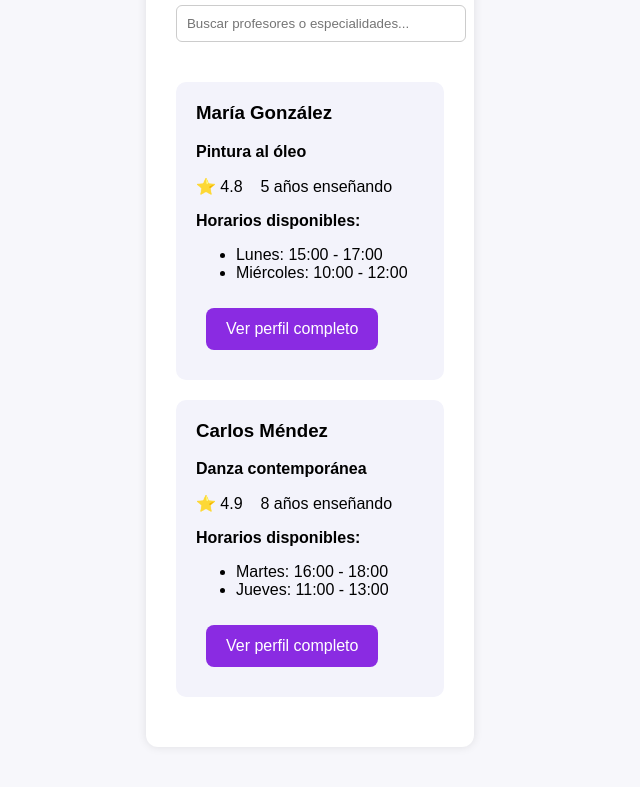
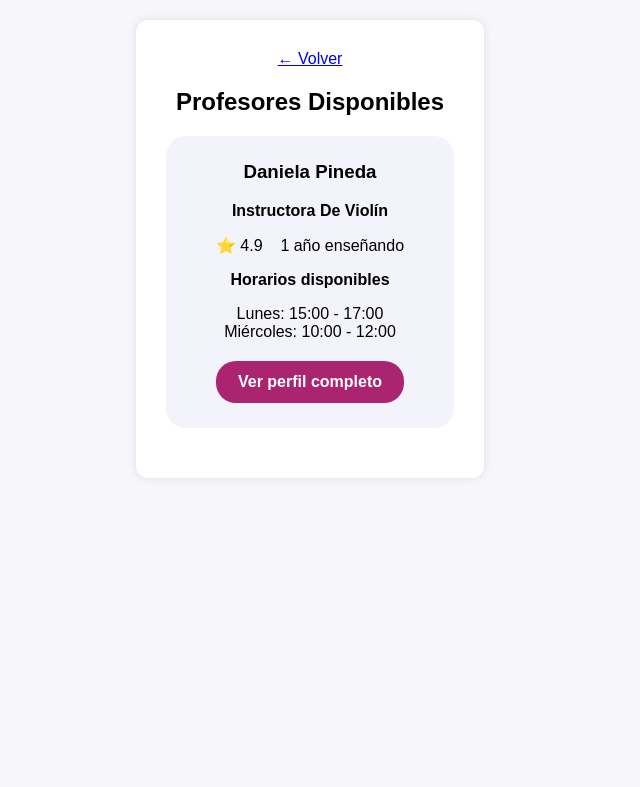
Before and after one commit to Sebas152006/AulaLibre, a plain HTML site: page profesores.html in a window 1280 px wide. Shown: the part 151-938 px from the top of the page, without its empty margins (330-970 px from the left). After the commit the page ends 800 px from the top, so only its background shows below. Drawn offline with Linux system fonts and the light colour scheme.

Commit message:
Se mejora iterfaz

```diff
--- /dev/null
+++ b/estudiante.css
@@ -0,0 +1,55 @@
+body {
+  font-family: Arial, sans-serif;
+  background-color: #f7f7fb;
+  margin: 0;
+  padding: 0;
+  justify-content: center;
+  display: grid;
+  place-items: center;
+  height: 100vh;
+}
+
+.container {
+  max-width: 500px;
+  background: #fff;
+  padding: 30px 45px;
+  border-radius: 12px;
+  box-shadow: 0 0 10px rgba(0, 0, 0, 0.1);
+  text-align: center;
+}
+
+.titulo h1 {
+    display: inline;
+    margin: 0;
+    font-size: 2.5em;
+    font-weight: bold;
+}
+.Primero {
+    color: #ab246f;
+}
+
+.Segundo {
+    color: #fb9926; /* Color para "Libre" */
+}
+
+button {
+  background-color: #ab246f;
+  color: white;
+  border: none;
+  padding: 12px 20px;
+  margin-top: 20px;
+  border-radius: 20px;
+  cursor: pointer;
+  font-size: 16px;
+  display: block;
+  width: 100%;
+  font-weight: bold;
+}
+
+button:hover {
+  background-color: #fb9926;
+}
+
+.logo {
+    width: 250px;
+}
--- /dev/null
+++ b/index.css
@@ -0,0 +1,55 @@
+body {
+  font-family: Arial, sans-serif;
+  background-color: #f7f7fb;
+  margin: 0;
+  padding: 0;
+  justify-content: center;
+  display: grid;
+  place-items: center;
+  height: 100vh;
+}
+
+.container {
+  max-width: 500px;
+  background: #fff;
+  padding: 30px 45px;
+  border-radius: 12px;
+  box-shadow: 0 0 10px rgba(0, 0, 0, 0.1);
+  text-align: center;
+}
+
+.titulo h1 {
+    display: inline;
+    margin: 0;
+    font-size: 2.5em;
+    font-weight: bold;
+}
+.Primero {
+    color: #ab246f;
+}
+
+.Segundo {
+    color: #fb9926; /* Color para "Libre" */
+}
+
+button {
+  background-color: #ab246f;
+  color: white;
+  border: none;
+  padding: 12px 20px;
+  margin-top: 20px;
+  border-radius: 20px;
+  cursor: pointer;
+  font-size: 16px;
+  display: block;
+  width: 100%;
+  font-weight: bold;
+}
+
+button:hover {
+  background-color: #fb9926;
+}
+
+.logo {
+    width: 250px;
+}
--- /dev/null
+++ b/login.css
@@ -0,0 +1,45 @@
+body {
+  font-family: Arial, sans-serif;
+  background-color: #f7f7fb;
+  margin: 0;
+  padding: 0;
+  justify-content: center;
+  display: grid;
+  place-items: center;
+  height: 100vh;
+}
+
+.container {
+  max-width: 500px;
+  background: #fff;
+  padding: 30px 45px;
+  border-radius: 12px;
+  box-shadow: 0 0 10px rgba(0, 0, 0, 0.1);
+  text-align: center;
+}
+
+button {
+  background-color: #ab246f;
+  color: white;
+  border: none;
+  padding: 12px 20px;
+  margin-top: 20px;
+  border-radius: 20px;
+  cursor: pointer;
+  font-size: 16px;
+  display: block;
+  width: 100%;
+  font-weight: bold;
+}
+
+button:hover {
+  background-color: #fb9926;
+}
+
+input[type="text"], input[type="password"] {
+  width: 100%;
+  padding: 10px;
+  margin-bottom: 20px;
+  border-radius: 20px;
+  border: 1px solid #ccc;
+}
--- /dev/null
+++ b/profesores.css
@@ -0,0 +1,58 @@
+body {
+  font-family: Arial, sans-serif;
+  background-color: #f7f7fb;
+  margin: 0;
+  padding: 0;
+  justify-content: center;
+  display: grid;
+  place-items: center;
+  height: 100vh;
+}
+
+.container {
+  max-width: 500px;
+  background: #fff;
+  padding: 30px;
+  border-radius: 12px;
+  box-shadow: 0 0 10px rgba(0, 0, 0, 0.1);
+  text-align: center;
+}
+
+button {
+  background-color: #ab246f;
+  color: white;
+  border: none;
+  padding: 12px 20px;
+  margin-top: 20px;
+  border-radius: 20px;
+  cursor: pointer;
+  font-size: 16px;
+  display: block;
+  width: 100%;
+  font-weight: bold;
+}
+
+button:hover {
+  background-color: #fb9926;
+}
+
+.card {
+  background-color: #f3f3fb;
+  border-radius: 20px;
+  padding: 25px 50px;
+  margin: 20px 0;
+  text-align: center;
+}
+
+.card h3 {
+  margin-top: 0;
+  text-align: center;
+}
+
+li {
+  list-style: none;
+}
+
+ul{
+    padding: 0;
+}
--- a/profesores.html
+++ b/profesores.html
@@ -3,21 +3,20 @@
 <head>
   <meta charset="UTF-8">
   <meta name="viewport" content="width=device-width, initial-scale=1.0">
-  <title>Profesores Disponibles</title>
-  <link rel="stylesheet" href="styles.css">
+  <title>AulaLibre</title>
+  <link rel="stylesheet" href="profesores.css">
 </head>
 <body>
   <div class="container">
     <a href="index.html">&larr; Volver</a>
     <h2>Profesores Disponibles</h2>
-    <input type="text" placeholder="Buscar profesores o especialidades...">
 
     <!-- Profesores existentes -->
     <div class="card">
-      <h3>María González</h3>
-      <p><strong>Pintura al óleo</strong></p>
-      <p>⭐ 4.8 &nbsp;&nbsp; 5 años enseñando</p>
-      <p><strong>Horarios disponibles:</strong></p>
+      <h3>Daniela Pineda</h3>
+      <p><strong>Instructora De Violín</strong></p>
+      <p>⭐ 4.9 &nbsp;&nbsp; 1 año enseñando</p>
+      <p><strong>Horarios disponibles</strong></p>
       <ul>
         <li>Lunes: 15:00 - 17:00</li>
         <li>Miércoles: 10:00 - 12:00</li>
@@ -25,17 +24,6 @@
       <button onclick="alert('Perfil no disponible')">Ver perfil completo</button>
     </div>
 
-    <div class="card">
-      <h3>Carlos Méndez</h3>
-      <p><strong>Danza contemporánea</strong></p>
-      <p>⭐ 4.9 &nbsp;&nbsp; 8 años enseñando</p>
-      <p><strong>Horarios disponibles:</strong></p>
-      <ul>
-        <li>Martes: 16:00 - 18:00</li>
-        <li>Jueves: 11:00 - 13:00</li>
-      </ul>
-      <button onclick="alert('Perfil no disponible')">Ver perfil completo</button>
-    </div>
   </div>
 
 </body>
```
Also changed, not shown: estudiante.html (+2 -2 lines), index.html (+4 -3 lines), login.html (+2 -2 lines), Logo.png (added).
